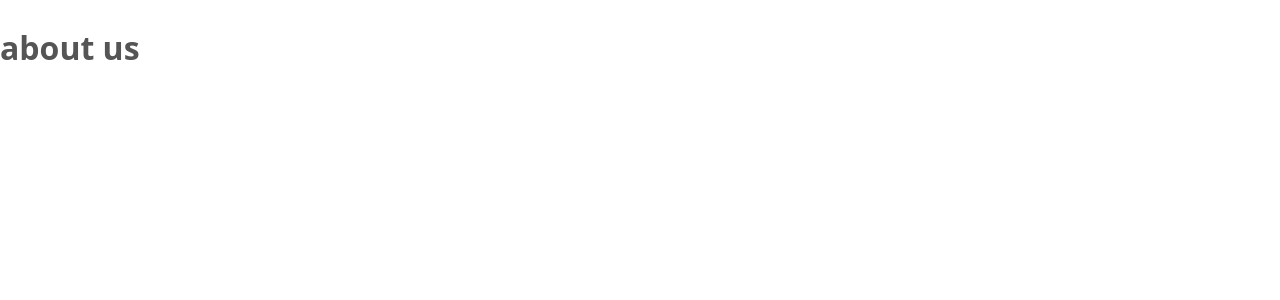
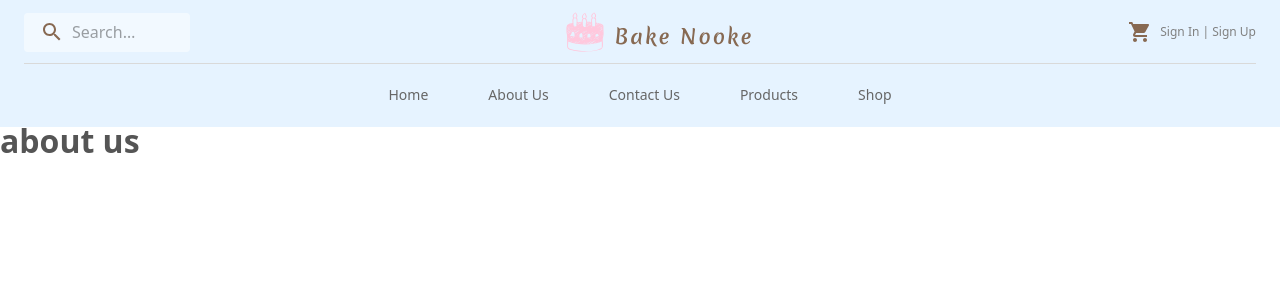
Before and after one commit to fatemeh-z7026/BakeNook, a React (Create React App) app in the folder bake-nook-app/: page /aboutus in a window 1280 px wide. Shown: the top 300 px of the page. Built offline with nearby package versions, Linux system fonts and the light colour scheme.

Commit message:
create dropdown menu and product sub route

```diff
--- a/bake-nook-app/src/App.js
+++ b/bake-nook-app/src/App.js
@@ -3,11 +3,12 @@ import { ThemeProvider, CssBaseline } from "@mui/material";
 import theme from "./theme";
 import { Routes, Route } from "react-router-dom";
 import routes from "./routes";
-
+import Header from "./components/Header";
 function App() {
   return (
     <ThemeProvider theme={theme}>
       <CssBaseline />
+      <Header/>
 
       <Routes>
         {routes.map(({ id,path, element }) => (
--- a/bake-nook-app/src/components/Header.js
+++ b/bake-nook-app/src/components/Header.js
@@ -1,18 +1,23 @@
 import React, { useEffect, useState } from "react";
 import { styled, alpha } from "@mui/material/styles";
-import { AppBar, Box, Toolbar, InputBase } from "@mui/material";
 import SearchIcon from "@mui/icons-material/Search";
 import { ReactComponent as Cake } from "../assets/cakeLogo.svg";
 import ShoppingCartIcon from "@mui/icons-material/ShoppingCart";
-import Typography from "@mui/material/Typography";
-import Menu from "@mui/material/Menu";
 import MenuIcon from "@mui/icons-material/Menu";
-import Container from "@mui/material/Container";
-import Button from "@mui/material/Button";
-import MenuItem from "@mui/material/MenuItem";
-import IconButton from "@mui/material/IconButton";
 import { Link } from "react-router-dom";
 import routes from "../routes.js";
+import {
+  AppBar,
+  Toolbar,
+  Button,
+  Menu,
+  MenuItem,
+  Box,
+  IconButton,
+  Typography,
+  Container,
+  InputBase,
+} from "@mui/material";
 
 const Search = styled("div")(({ theme }) => ({
   position: "relative",
@@ -72,7 +77,9 @@ const SignUP = styled("span")(({ theme }) => ({
 
 export default function Header() {
   const [sticky, setSticky] = useState(false);
-
+  const [anchorElNav, setAnchorElNav] = React.useState(null);
+  const [anchorEl, setAnchorEl] = useState(null); // Anchor element for menus
+  const [dropdownOpen, setDropdownOpen] = useState(null); // Open state for dropdown menus
   useEffect(() => {
     const handleScroll = () => {
       // Trigger stickiness based on scroll position
@@ -87,8 +94,7 @@ export default function Header() {
     };
   }, []);
 
-  const [anchorElNav, setAnchorElNav] = React.useState(null);
-
+{/* Mobile Menu */}
   const handleOpenNavMenu = (event) => {
     setAnchorElNav(event.currentTarget);
   };
@@ -97,11 +103,21 @@ export default function Header() {
     setAnchorElNav(null);
   };
 
+{/* Desktop Menu */}
+  const handleMenuOpen = (event, routeId) => {
+    setAnchorEl(event.currentTarget);
+    setDropdownOpen(routeId);
+  };
+
+  const handleMenuClose = () => {
+    setAnchorEl(null);
+    setDropdownOpen(null);
+  };
   return (
     <>
       <Box sx={{ flexGrow: 1, backgroundColor: "customColors.headerColor" }}>
         {/* First App Bar  */}
-        <AppBar position="static" >
+        <AppBar position="static">
           <Toolbar
             sx={{
               display: "flex",
@@ -183,6 +199,7 @@ export default function Header() {
                 transition: "border-top 0.3s ease-in-out",
               }}
             >
+               {/* Mobile Menu */}
               <Box sx={{ flexGrow: 1, display: { xs: "flex", md: "none" } }}>
                 <IconButton
                   size="large"
@@ -209,7 +226,7 @@ export default function Header() {
                   PaperProps={{
                     sx: {
                       maxHeight: "60vh",
-                      overflowY: "auto",
+                      overflowY: "inherit",
                       "&::-webkit-scrollbar": {
                         width: "8px",
                       },
@@ -242,14 +259,55 @@ export default function Header() {
                   ))}
                 </Menu>
               </Box>
-
+ {/* Desktop Menu */}
               <Box
                 sx={{
                   flexGrow: 1,
                   display: { xs: "none", md: "flex", justifyContent: "center" },
                 }}
               >
-                {routes.map((route) => (
+                {routes.map((route) => route.children ?(<div key={route.id}>
+                <Button
+                  onClick={(event) => handleMenuOpen(event, route.id)}
+                  sx={{
+                    my: 2,
+                    display: "block",
+                    color: "text.primary",
+                    padding: "0 3rem",
+                    textTransform: "capitalize",
+                    fontWeight: "500",
+                    "&:hover": {
+                      color: (theme) => theme.palette.text.hover,
+                    },
+                  }}
+                >
+                  {route.label}
+                </Button>
+                <Menu
+                  anchorEl={anchorEl}
+                  open={dropdownOpen === route.id}
+                  onClose={handleMenuClose}
+                  PaperProps={{
+                    sx: {
+                      "& .MuiList-root": {
+                        width: "150px", // تغییر عرض لیست
+                      },
+                    },
+                  }}
+                >
+                  {route.children.map((child) => (
+                    <MenuItem
+                      key={child.id}
+                      onClick={handleMenuClose}
+                      component={Link}
+                      to={child.path}
+
+                    >
+                      {child.label}
+                    </MenuItem>
+                  ))}
+                </Menu>
+              </div>) :(
                   <Button
                     key={route.label}
                     onClick={handleCloseNavMenu}
@@ -261,10 +319,8 @@ export default function Header() {
                       textTransform: "capitalize",
                       fontWeight: "500",
                       "&:hover": {
-                        color: theme => theme.palette.text.hover,
-
-
-                      }
+                        color: (theme) => theme.palette.text.hover,
+                      },
                     }}
                   >
                     <Link
--- a/bake-nook-app/src/pages/AboutUs.js
+++ b/bake-nook-app/src/pages/AboutUs.js
@@ -3,7 +3,7 @@ import React from 'react'
 export default function AboutUs() {
   return (
     <div>
-      <h1>about us</h1>
+      <h1 style={{marginTop:'5rem'}}>about us</h1>
     </div>
   )
 }
--- a/bake-nook-app/src/pages/Home.js
+++ b/bake-nook-app/src/pages/Home.js
@@ -1,11 +1,9 @@
 import React from 'react'
-import Header from "../components/Header";
 import Swiper from '../components/Swiper';
 
 export default function Home() {
   return (
     <div>
-        <Header />
         <Swiper/>
     </div>
   )
--- /dev/null
+++ b/bake-nook-app/src/pages/Shop.js
@@ -0,0 +1,10 @@
+import React from 'react'
+
+export default function Shop() {
+  return (
+    <div>
+            <h1 style={{marginTop:'5rem'}}>Shop</h1>
+
+    </div>
+  )
+}
--- a/bake-nook-app/src/routes.js
+++ b/bake-nook-app/src/routes.js
@@ -1,13 +1,22 @@
 import Home from "./pages/Home";
 import AboutUs from "./pages/AboutUs";
 import ContactUs from "./pages/ContactUs";
-import Products from "./pages/Products";
+import Products from "./pages/ProductsFolder/Products";
+import Shop from "./pages/Shop";
 
 const routes = [
   { id: 1, label: "Home", path: "/", element: <Home /> },
   { id: 2, label: "About Us", path: "/aboutus", element: <AboutUs /> },
   { id: 3, label: "Contact Us", path: "/contactus", element: <ContactUs /> },
-  { id: 4, label: "Products", path: "/products", element: <Products /> },
+  { id: 4, label: "Products", path: "/products", element: <Products />,
+    children:[
+      { id: 41, label: "Cake", path: "/cake" },
+      { id: 42, label: "Bread", path: "/bread" },
+      { id: 43, label: "Dessert", path: "/dessert" },
+      { id: 44, label: "Cookies", path: "/cookie" },
+    ]
+   },
+  { id: 5, label: "Shop", path: "/shop", element: <Shop /> },
 ];
 
 export default routes;
--- a/bake-nook-app/src/theme.js
+++ b/bake-nook-app/src/theme.js
@@ -69,6 +69,24 @@ const theme = createTheme({
         root: {
           boxShadow: "none",
         },
+
+      },
+    },
+    MuiList: {
+      styleOverrides: {
+        root: {
+backgroundColor:'#b3daff'        },
+
+      },
+    },
+    MuiPopover: {
+      styleOverrides: {
+        root: {
+          "@media (min-width: 960px)": {
+            marginTop: "1.8rem", // Desktop
+          },
+              },
+
       },
     },
   },
```
Also changed, not shown: bake-nook-app/src/pages/ProductsFolder/Breads.js (added), bake-nook-app/src/pages/ProductsFolder/Cakes.js (added), bake-nook-app/src/pages/ProductsFolder/Cookies.js (added), bake-nook-app/src/pages/ProductsFolder/Desserts.js (added), bake-nook-app/src/pages/ProductsFolder/Products.js (renamed from bake-nook-app/src/pages/Products.js).
